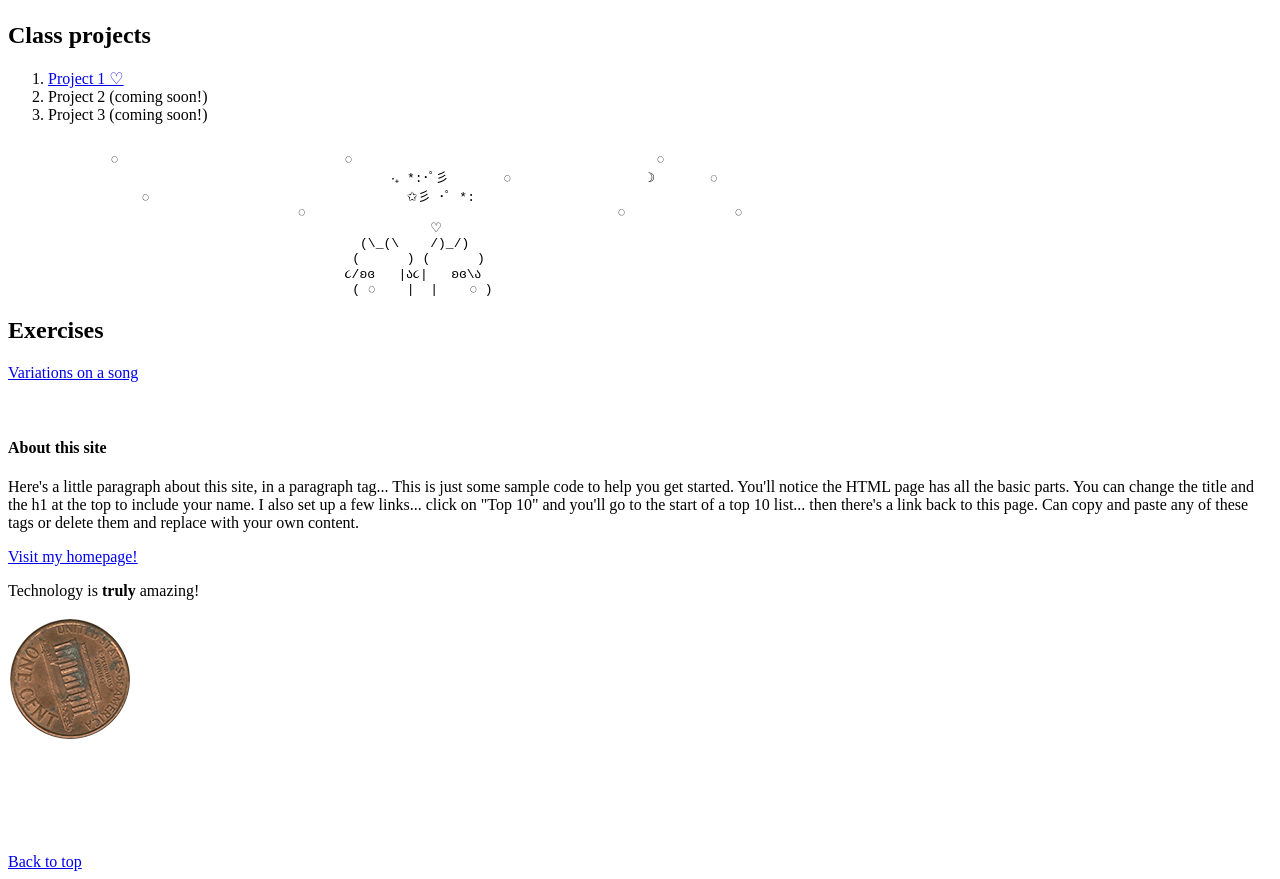
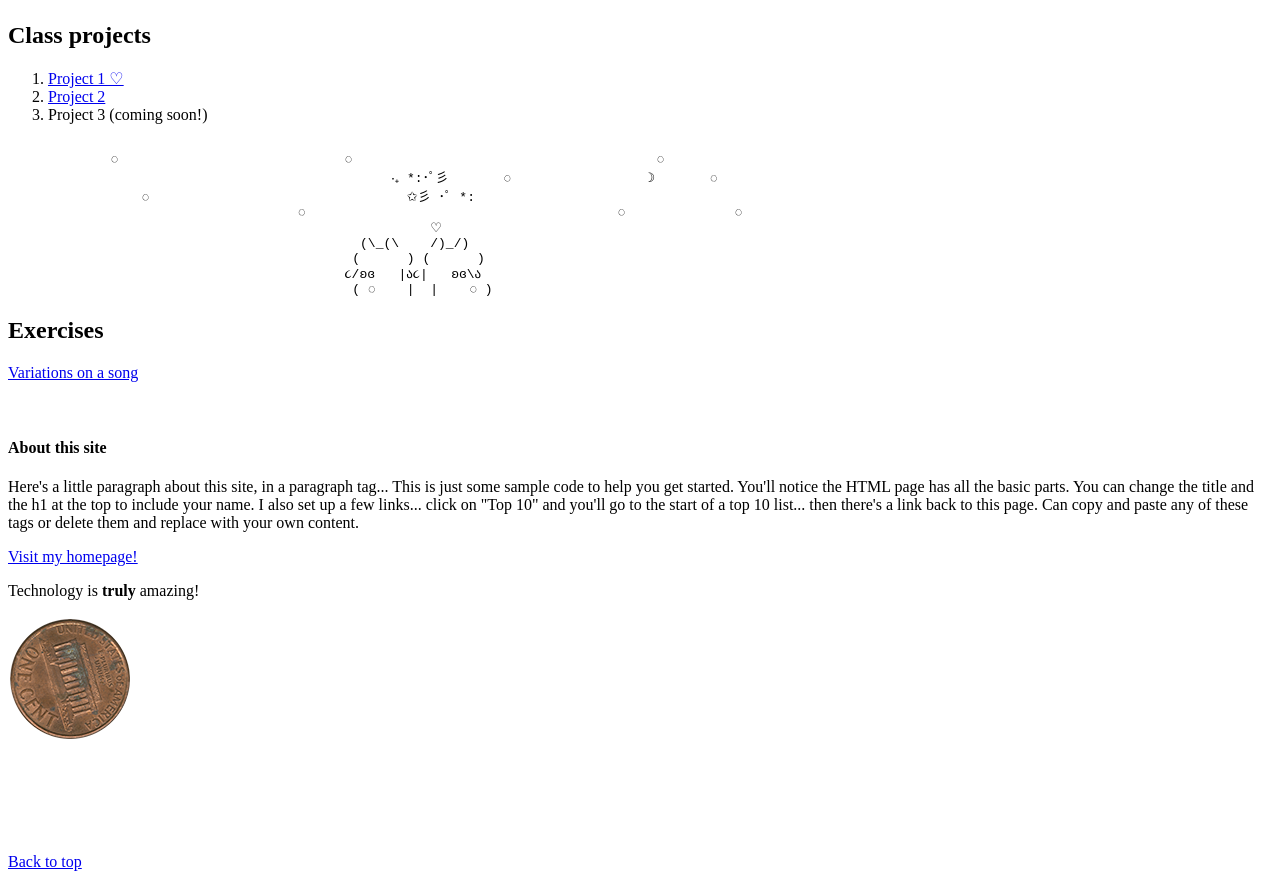
Before and after one commit to ghostmuji/interactive, a plain HTML site: page index.html in a window 1280 px wide. Shown: the part 67-946 px from the top of the page. Drawn offline with Linux system fonts and the light colour scheme.

Commit message:
linked billboard to homepage

```diff
--- a/index.html
+++ b/index.html
@@ -14,7 +14,7 @@
         <a href="project-1/test.html">Project 1 ♡</a>
       </li>
       <li>
-        Project 2 (coming soon!)
+        <a href="billboard/intro.html"> Project 2 </a>
       </li>
       <li>
         Project 3 (coming soon!)
```
Also changed, not shown: 1 other file.
